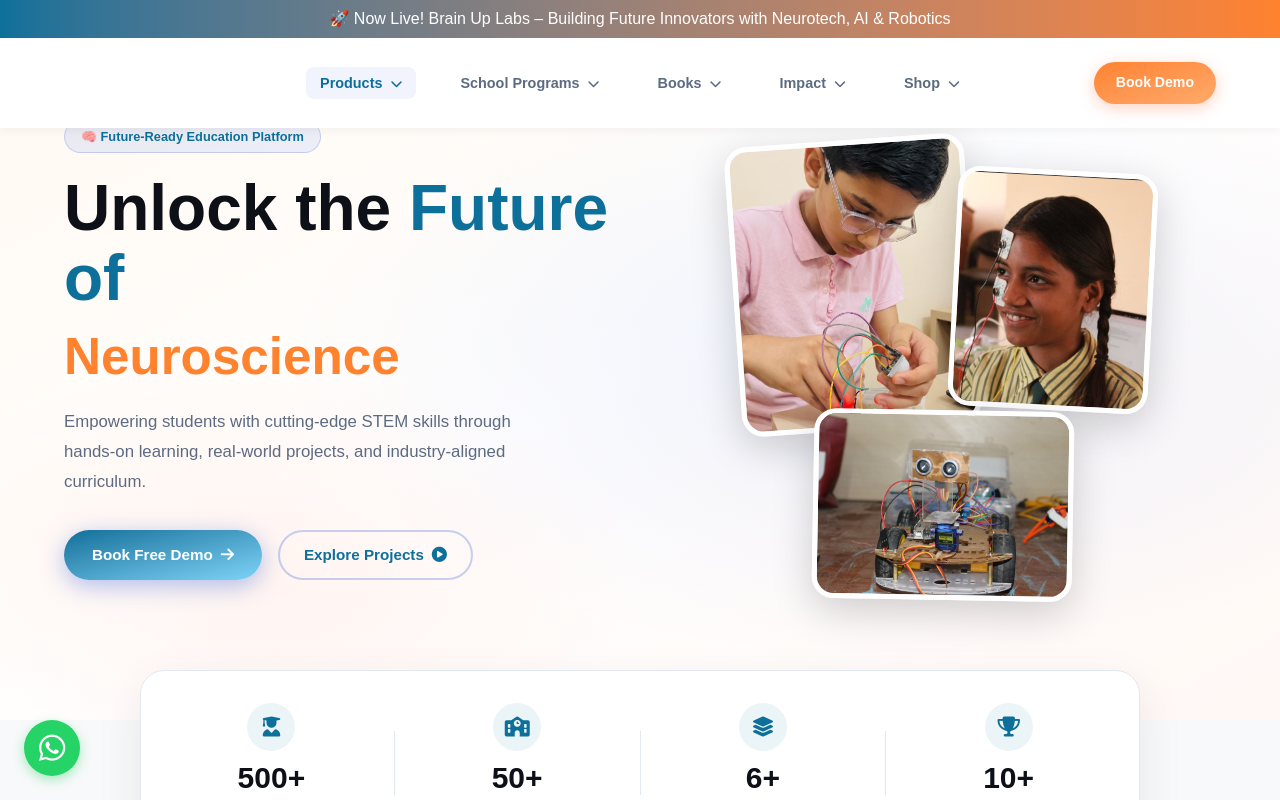
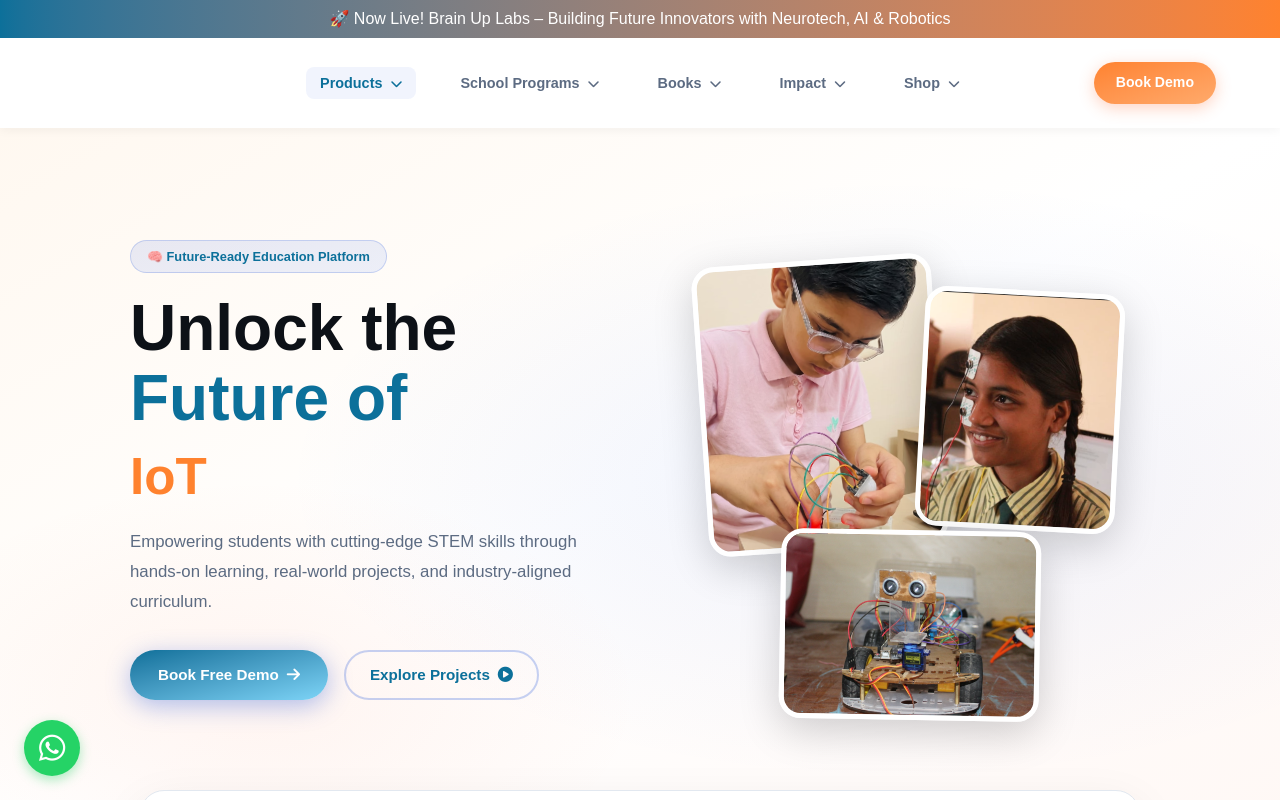
Before and after one commit to BRAINUPLABS/website, a React (Vite) app: page / in a window 1280 px wide. Shown: the top 800 px of the page. Built offline with nearby package versions, Linux system fonts and the light colour scheme.

Commit message:
Fixed hreo section

```diff
--- a/src/components/Home/Hero.jsx
+++ b/src/components/Home/Hero.jsx
@@ -1,22 +1,50 @@
+import { useState, useEffect } from 'react';
+
 export default function Hero() {
+  const words = [
+    "Neuroscience",
+    "Robotics",
+    "IoT",
+    "Neurotech",
+    "Artificial Intelligence",
+    "Aerospace"
+  ];
+  const [currentIndex, setCurrentIndex] = useState(0);
+
+  useEffect(() => {
+    const interval = setInterval(() => {
+      setCurrentIndex((prev) => (prev + 1) % words.length);
+    }, 2500);
+    return () => clearInterval(interval);
+  }, []);
+
   return (
-    <section className="min-h-[90vh] relative overflow-hidden flex items-center bg-gradient-to-br from-[#fff8f0] via-[#fff] to-[#fff8f5] pt-[60px] pb-[40px] flex-col lg:flex-row lg:pt-[60px]" id="hero">
+    <section className="min-h-[90vh] mt-30 relative overflow-hidden flex items-center bg-gradient-to-br from-[#fff8f0] via-[#fff] to-[#fff8f5] pt-[60px] pb-[40px] flex-col lg:flex-row lg:pt-[60px]" id="hero">
     <div className="absolute inset-0 pointer-events-none bg-[radial-gradient(ellipse_80%_70%_at_70%_50%,_rgba(30,79,216,0.07)_0%,_transparent_60%),radial-gradient(ellipse_50%_50%_at_20%_80%,_rgba(255,107,53,0.07)_0%,_transparent_60%)]"></div>
     <div className="absolute inset-0 pointer-events-none overflow-hidden" id="heroParticles"></div>
     <div className="max-w-[1200px] mx-auto px-6 grid grid-cols-1 lg:grid-cols-2 gap-[60px] items-center relative z-10">
       <div className="">
         <div className="inline-flex items-center gap-[6px] bg-gradient-to-br from-[rgba(30,79,216,0.1)] to-[rgba(74,127,255,0.1)] text-brand-blue border border-[rgba(30,79,216,0.2)] text-[0.8rem] font-bold py-[6px] px-[16px] rounded-full mb-5 animate-[fadeInDown_0.6s_ease_forwards]">🧠 Future-Ready Education Platform</div>
         <h1 className="font-['Space_Grotesk',_sans-serif] text-[clamp(2.4rem,5vw,4rem)] font-extrabold leading-[1.1] text-brand-bg-dark mb-3 animate-[fadeInLeft_0.7s_0.1s_ease_both]">
-          Unlock the <span className="text-brand-blue">Future of</span>
+          Unlock the <span className="text-brand-blue"><br/>Future of</span>
         </h1>
         <div className="min-h-[60px] overflow-hidden mb-5 animate-[fadeInLeft_0.7s_0.2s_ease_both]">
           <div className="relative">
-            <span className="block font-['Space_Grotesk',_sans-serif] text-[clamp(2rem,4vw,3.2rem)] font-extrabold text-brand-orange absolute top-0 transition-all duration-500 ease-in-out leading-[1.2] opacity-100 translate-y-0 relative">Neuroscience</span>
-            <span className="block font-['Space_Grotesk',_sans-serif] text-[clamp(2rem,4vw,3.2rem)] font-extrabold text-brand-orange absolute top-0 opacity-0 translate-y-[30px] transition-all duration-500 ease-in-out leading-[1.2]">Robotics</span>
-            <span className="block font-['Space_Grotesk',_sans-serif] text-[clamp(2rem,4vw,3.2rem)] font-extrabold text-brand-orange absolute top-0 opacity-0 translate-y-[30px] transition-all duration-500 ease-in-out leading-[1.2]">IoT</span>
-            <span className="block font-['Space_Grotesk',_sans-serif] text-[clamp(2rem,4vw,3.2rem)] font-extrabold text-brand-orange absolute top-0 opacity-0 translate-y-[30px] transition-all duration-500 ease-in-out leading-[1.2]">Neurotech</span>
-            <span className="block font-['Space_Grotesk',_sans-serif] text-[clamp(2rem,4vw,3.2rem)] font-extrabold text-brand-orange absolute top-0 opacity-0 translate-y-[30px] transition-all duration-500 ease-in-out leading-[1.2]">Artificial Intelligence</span>
-            <span className="block font-['Space_Grotesk',_sans-serif] text-[clamp(2rem,4vw,3.2rem)] font-extrabold text-brand-orange absolute top-0 opacity-0 translate-y-[30px] transition-all duration-500 ease-in-out leading-[1.2]">Aerospace</span>
+            {words.map((word, index) => {
+              const isActive = index === currentIndex;
+              return (
+                <span
+                  key={word}
+                  className={`block font-['Space_Grotesk',_sans-serif] text-[clamp(2rem,4vw,3.2rem)] font-extrabold text-brand-orange absolute top-0 transition-all duration-500 ease-in-out leading-[1.2] ${
+                    isActive
+                      ? "opacity-100 translate-y-0 relative"
+                      : "opacity-0 translate-y-[30px]"
+                  }`}
+                >
+                  {word}
+                </span>
+              );
+            })}
           </div>
         </div>
         <p className="text-[1.05rem] text-brand-text-light leading-[1.8] max-w-[480px] mb-8 animate-[fadeInLeft_0.7s_0.3s_ease_both]">Empowering students with cutting-edge STEM skills through hands-on learning, real-world
```
